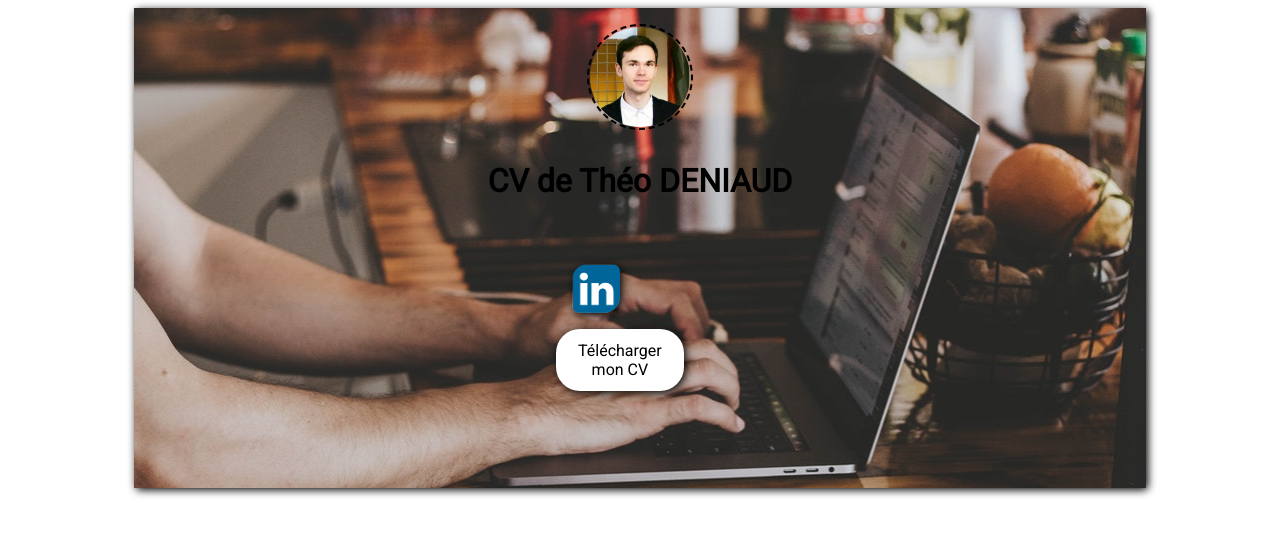
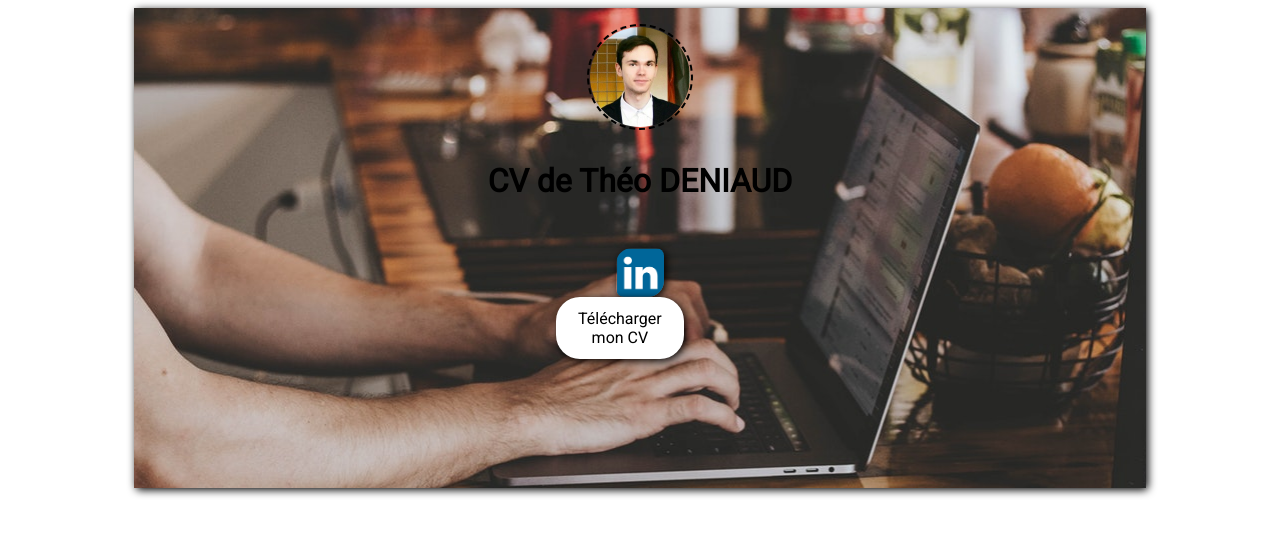
Before and after one commit to tdeniaud/portfolio_Theo_DENIAUD, a PHP site: page / in a window 1280 px wide. Shown: the top 553 px of the page. Run offline with PHP 8.4, Linux system fonts and the light colour scheme.

Commit message:
centrer éléments

```diff
--- a/text/style.css
+++ b/text/style.css
@@ -190,5 +190,6 @@ article {
 
   border-top-right-radius: 0.5em;
   border-bottom-left-radius: 0.5em;
+  margin: 0rem auto;
 
 }
```
